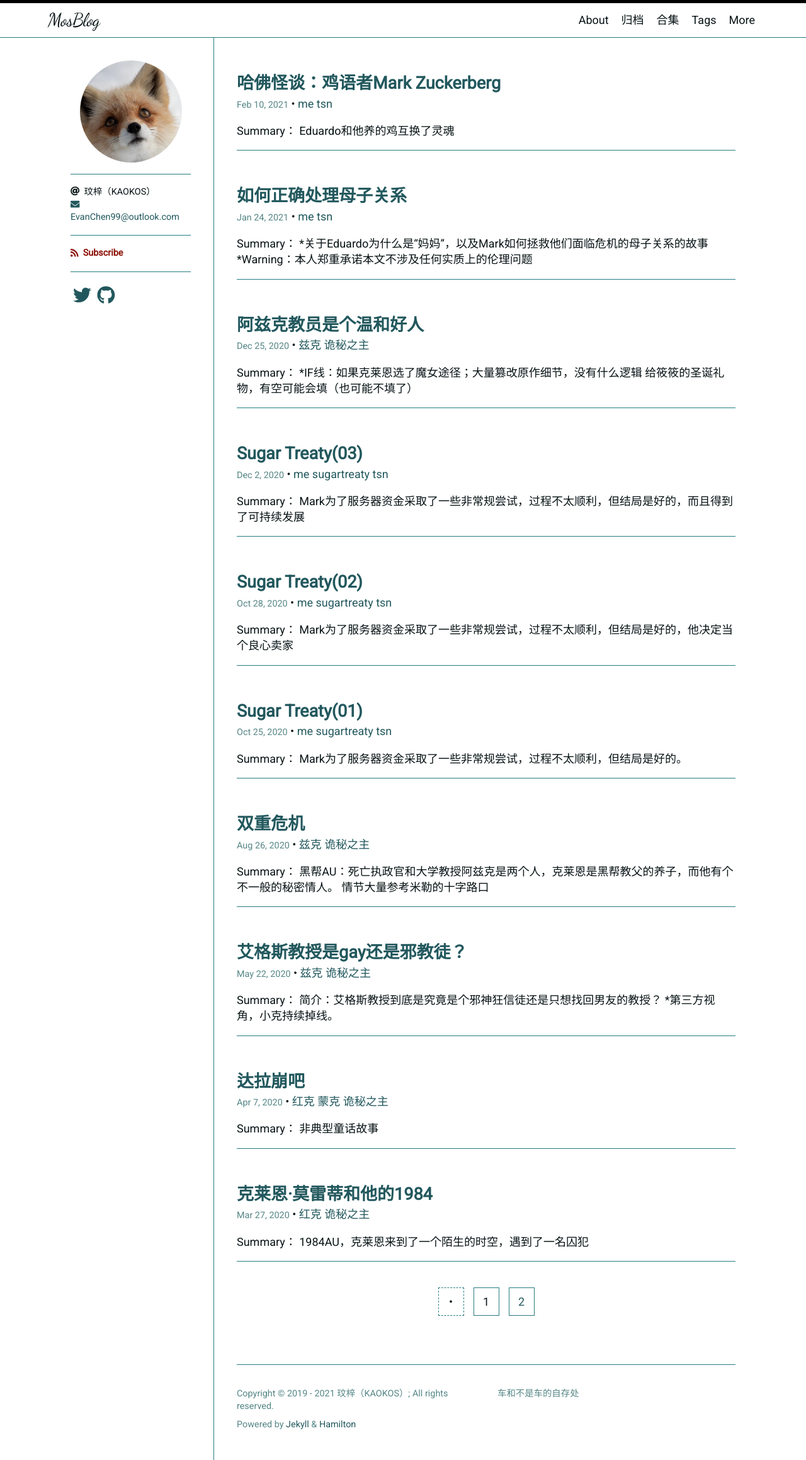
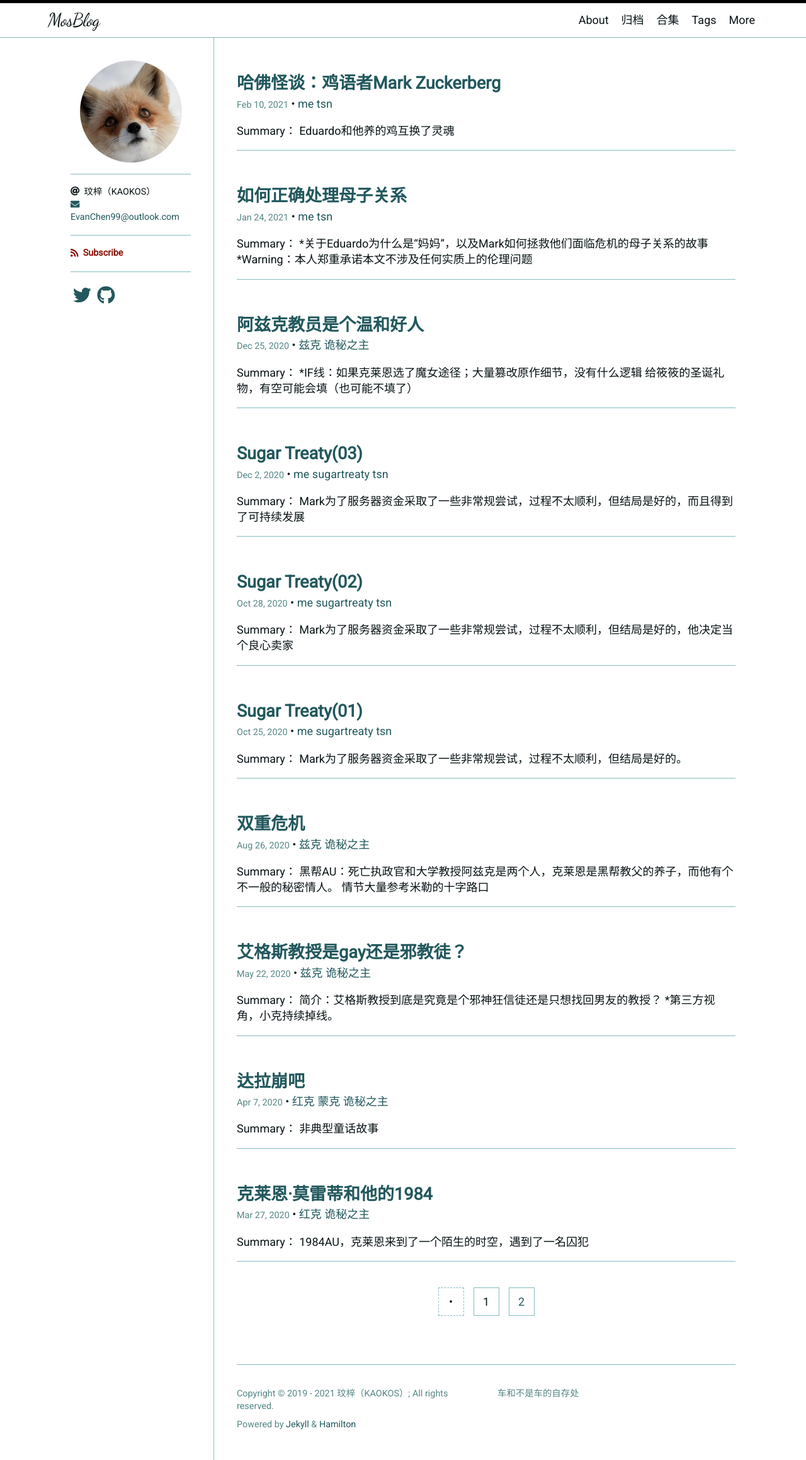
Before and after one commit to Snaky9/SBlog, a Jekyll site: the page built from index.html, in a window 1280 px wide. Shown: the whole page at 63% size. Built offline with Jekyll 4.4.1, drawn with Linux system fonts in a browser that asks for light colours; nearby versions of some CDN libraries; some web fonts are replaced; the list of posts is cut into pages by our own code.

Commit message:
add scroll

```diff
--- a/_layouts/post.html
+++ b/_layouts/post.html
@@ -45,7 +45,8 @@ layout: default
           {% for category in categories %}
           <li class="post-category">
             {% assign slugified_category = category | slugify %}
-              <a href="{{ '/categories/#:category' | replace: ':category', slugified_category | relative_url }}">{{ category }}</a>
+            <a href="{{ '/categories/#:category' | replace: ':category', slugified_category | relative_url }}">{{
+              category }}</a>
           </li>
           {% endfor %}
         </ul>
--- a/_sass/hamilton/skins/freestyle.scss
+++ b/_sass/hamilton/skins/freestyle.scss
@@ -3,8 +3,8 @@ $text-color-light:      #568686 !default;
 $background-color:      #fff !default;
 $code-background-color: #f8f8f8 !default;
 
-$border-color:          #0f3133 !default;
-$border-color-light:    lighten($border-color, 20%) !default;
+$border-color:          #2a4d50 !default;
+$border-color-light:    lighten($border-color, 40%) !default;
 $border-color-dark:     darken($border-color, 25%) !default;
 
 $link-base-color:       #22585d !default;
```
Lines whose indentation alone changed are shown as unchanged.
